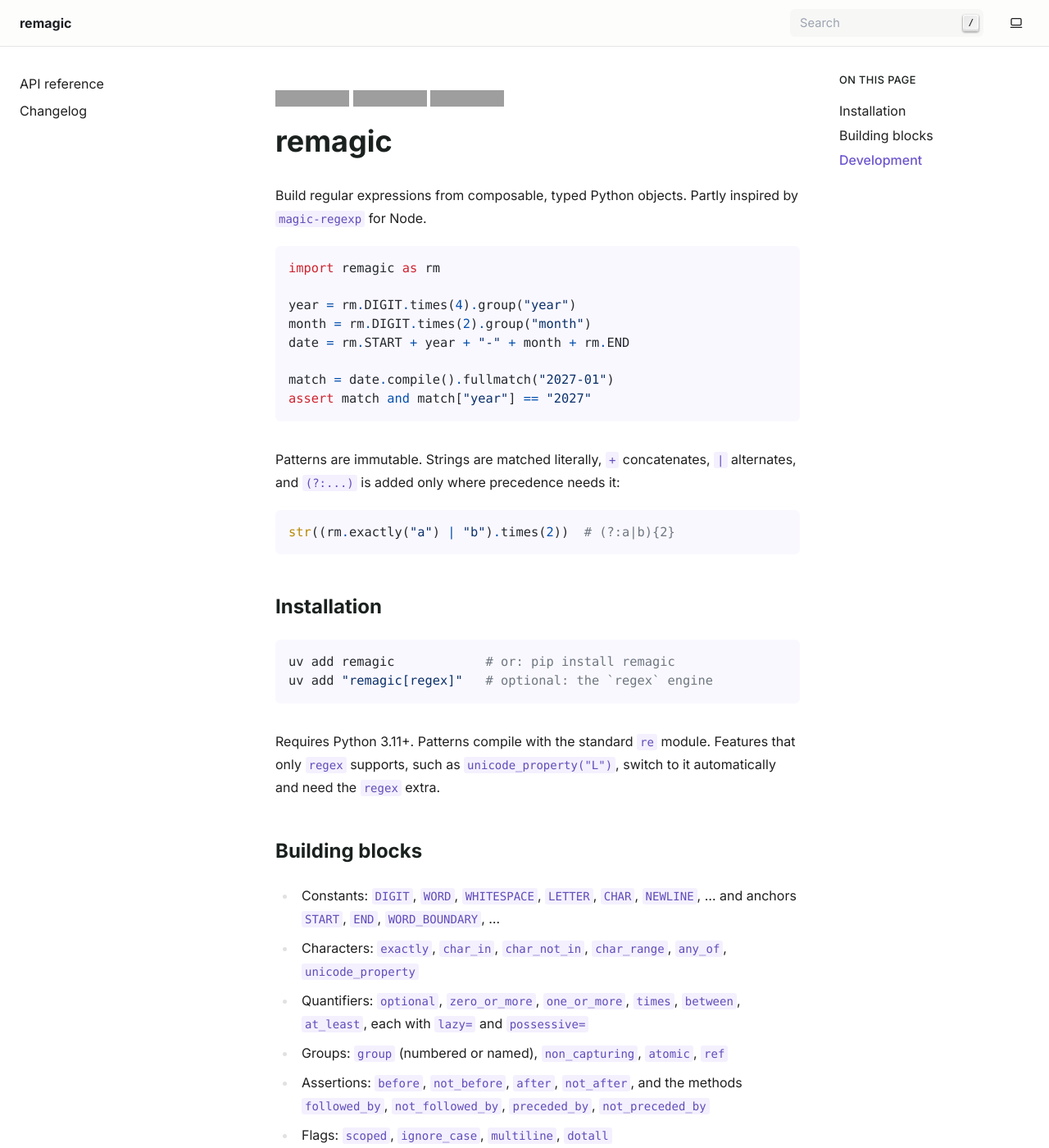
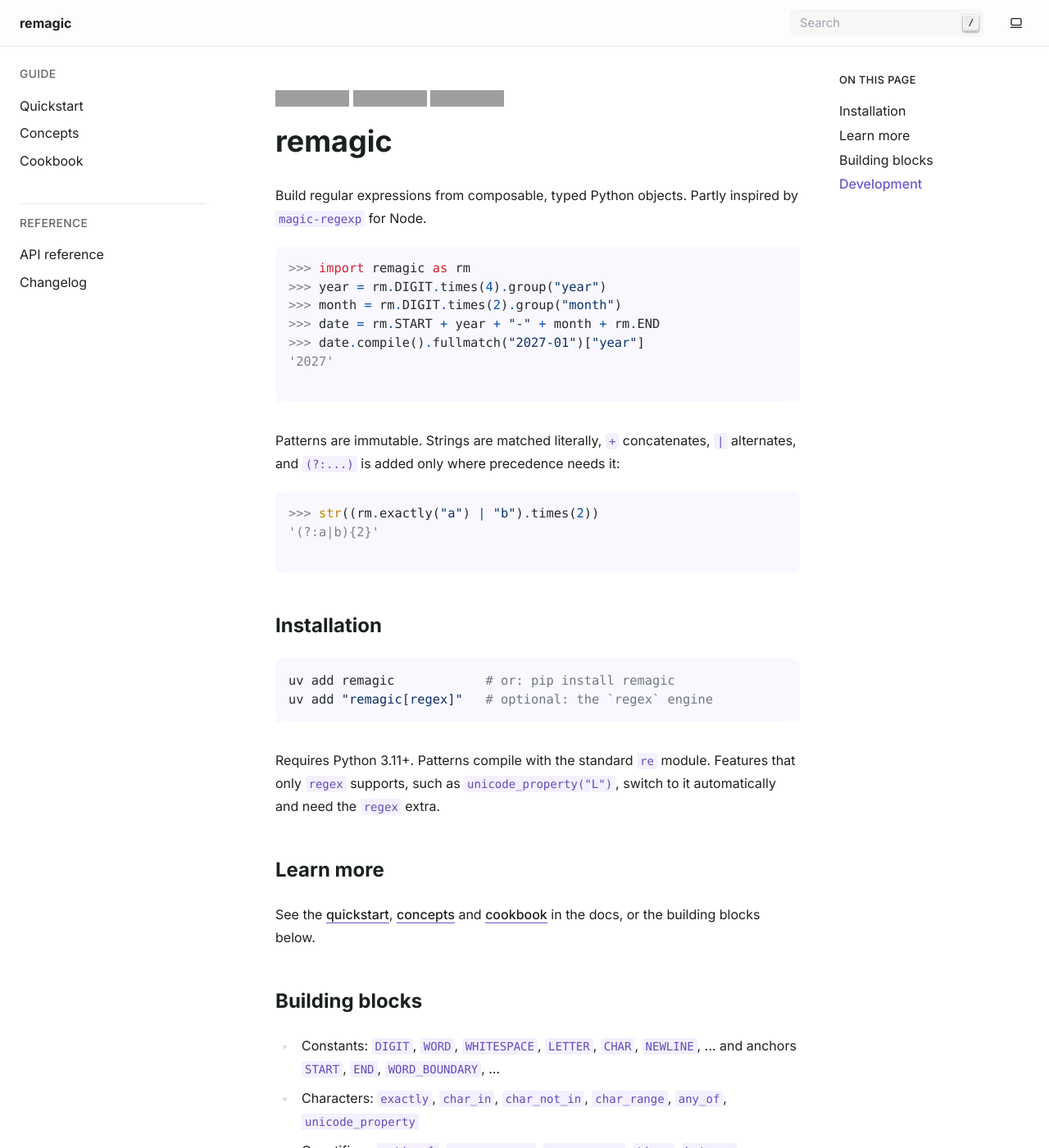
Before and after one commit to ificiana/remagic, a Sphinx documentation site: the page built from docs/index.md, in a window 1280 px wide and 1400 px high. Shown: the whole window at 82% size. Built offline with Sphinx 7.4.7, drawn with Linux system fonts in a browser that asks for light colours; some of the changed text lies outside the part shown; grey boxes are pictures that could not be loaded.

Commit message:
docs: add quickstart, concepts and cookbook, all run as doctests

````diff
--- a/README.md
+++ b/README.md
@@ -7,22 +7,23 @@
 Build regular expressions from composable, typed Python objects. Partly inspired
 by `magic-regexp` for Node.
 
-```py
-import remagic as rm
+```pycon
+>>> import remagic as rm
+>>> year = rm.DIGIT.times(4).group("year")
+>>> month = rm.DIGIT.times(2).group("month")
+>>> date = rm.START + year + "-" + month + rm.END
+>>> date.compile().fullmatch("2027-01")["year"]
+'2027'
 
-year = rm.DIGIT.times(4).group("year")
-month = rm.DIGIT.times(2).group("month")
-date = rm.START + year + "-" + month + rm.END
-
-match = date.compile().fullmatch("2027-01")
-assert match and match["year"] == "2027"
 ```
 
 Patterns are immutable. Strings are matched literally, `+` concatenates, `|`
 alternates, and `(?:...)` is added only where precedence needs it:
 
-```py
-str((rm.exactly("a") | "b").times(2))  # (?:a|b){2}
+```pycon
+>>> str((rm.exactly("a") | "b").times(2))
+'(?:a|b){2}'
+
 ```
 
 ## Installation
@@ -35,6 +36,11 @@
 Requires Python 3.11+. Patterns compile with the standard `re` module. Features
 that only `regex` supports, such as `unicode_property("L")`, switch to it
 automatically and need the `regex` extra.
+
+## Learn more
+
+See the [quickstart](https://ificiana.github.io/remagic/guide/quickstart.html), [concepts](https://ificiana.github.io/remagic/guide/concepts.html) and
+[cookbook](https://ificiana.github.io/remagic/guide/cookbook.html) in the docs, or the building blocks below.
 
 ## Building blocks
 
--- a/docs/index.md
+++ b/docs/index.md
@@ -3,6 +3,16 @@
 
 ```{toctree}
 :hidden:
+:caption: Guide
+
+guide/quickstart
+guide/concepts
+guide/cookbook
+```
+
+```{toctree}
+:hidden:
+:caption: Reference
 
 api
 changelog
--- a/pyproject.toml
+++ b/pyproject.toml
@@ -74,8 +74,9 @@
 files = ["src", "tests"]
 
 [tool.pytest.ini_options]
-testpaths = ["tests", "src"]
-addopts = ["--strict-markers", "--doctest-modules", "--cov", "--cov-report=term-missing"]
+testpaths = ["tests", "src", "docs", "README.md"]
+addopts = ["--strict-markers", "--doctest-modules",
+  "--doctest-glob=*.md", "--cov", "--cov-report=term-missing"]
 
 [tool.coverage.run]
 source = ["remagic"]
````
Also changed, not shown: docs/guide/concepts.md (added, +108 -0 lines), docs/guide/cookbook.md (added, +89 -0 lines), docs/guide/quickstart.md (added, +44 -0 lines).
